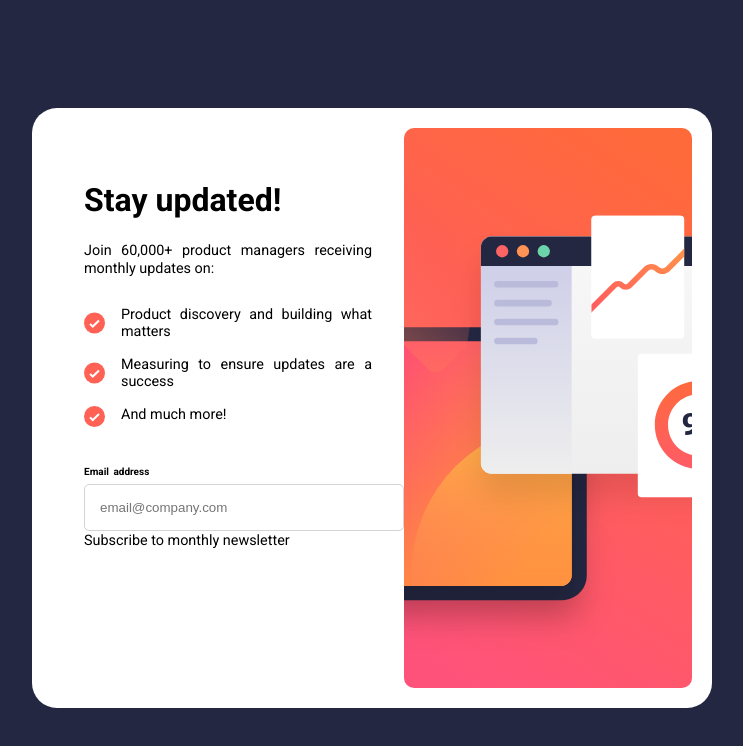
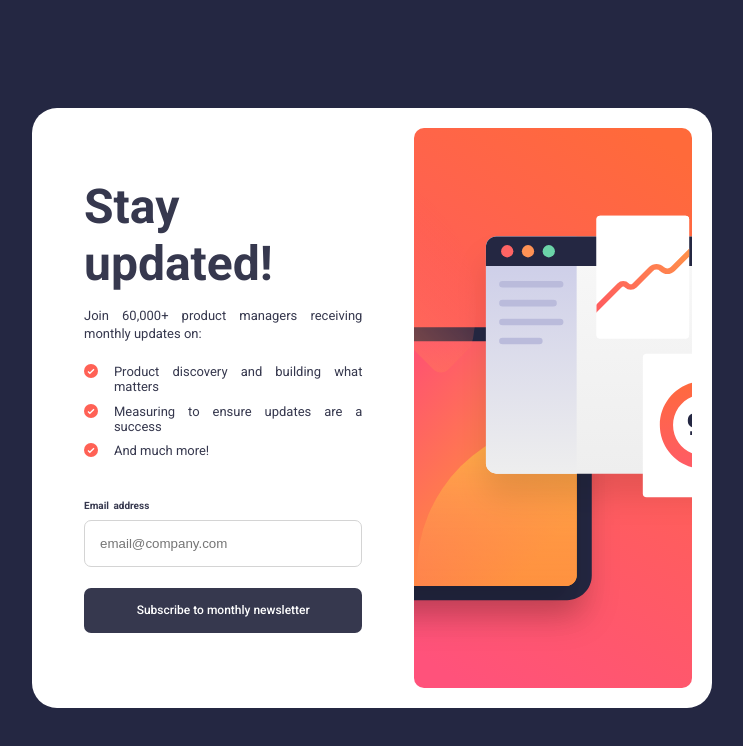
Before and after one commit to rohanjulka19/Newsletter-Signup-, a plain HTML site: page index.html in a window 1280 px wide. Shown: the whole page, without its empty margins (276-1019 px from the left). Drawn offline with Linux system fonts and the light colour scheme.

Commit message:
browser dpart completed

```diff
--- a/index.html
+++ b/index.html
@@ -5,9 +5,9 @@
   <meta name="viewport" content="width=device-width, initial-scale=1.0"> <!-- displays site properly based on user's device -->
 
   <link rel="icon" type="image/png" sizes="32x32" href="./assets/images/favicon-32x32.png">
-  <link rel="preconnect" href="https://fonts.googleapis.com">
+<link rel="preconnect" href="https://fonts.googleapis.com">
 <link rel="preconnect" href="https://fonts.gstatic.com" crossorigin>
-<link href="https://fonts.googleapis.com/css2?family=Roboto:wght@400;700&display=swap" rel="stylesheet">
+<link href="https://fonts.googleapis.com/css2?family=Roboto:wght@400;500;700&display=swap" rel="stylesheet">
   <title>Frontend Mentor | Newsletter sign-up form with success message</title>
 
   <!-- Feel free to remove these styles or customise in your own stylesheet 👍 -->
@@ -24,15 +24,14 @@
             height: 70vh;
             width: 50vw;
       }
+
       .paragraph {
             font-size: 16px;
             font-family: 'Roboto', sans-serif;
             font-weight: 400;
-            font-size: 0.9rem;
+            font-size: 13px;
       }
-      .success-message {
-          display: none;
-      }
+
       .image {
           width: 100%;
           height: 100%;
@@ -50,17 +49,22 @@
       .data {
           flex:1;
           text-align: justify;
-          margin: 2rem;
+          margin-right: 8%;
+          margin-left: 5%;
       }
       .heading {
             font-family: 'Roboto', sans-serif;
             font-weight: 700;
+            font-size: 3rem;
+            margin-top: 18%;
+            margin-bottom: 5%;
       }
       .container {
           display: flex;
           justify-content: center;
           align-content: center;
           height: 100vh;
+          color:  hsl(235, 18%, 26%);
       }
       .bullet-text {
             margin-left: 1rem;
@@ -68,33 +72,163 @@
       ul {
           margin: 0px;
           padding: 0px;
-          margin-top: 10%;
+          margin-top: 8%;
       }
       li {
           list-style: None;
           display: flex;
           flex-direction: row;
           margin: 0px;
-          margin-bottom: 1rem;
+          margin-bottom: 0.6rem;
       }
 
       .input-box {
         width: 100%;
         padding: 15px;
-        margin-top: 5px;
-        border-radius: 5px;
+        margin-top: 9px;
+        border-radius: 7px;
         border-style: solid;
         border-width: thin;
         border-color: hsl(0, 0%, 83%);
+        box-sizing: border-box;
+        outline: none;
+        cursor: pointer;
+      }
+
+      .input-box-error {
+            background: hsla(4, 100%, 67%, 0.2);
+            color:  hsla(4, 100%, 67%);
+            border-color: hsl(4, 70%, 67%);
+      }
+
+      .input-box:focus {
+          border: 1px solid black;
+      }
+
+      .input-box-error:focus {
+          border-color: hsl(4, 70%, 67%);
+      }
+
+      .input-label {
+          font-size: 10px;
+          font-family: 'Roboto', sans-serif;
+          font-weight: bold;
+          word-spacing: 2px;
+      }
+
+      .subscribe-btn {
+        width: 100%;
+        height: 45px;
+        background-color: hsl(235, 18%, 26%);
+        color: hsl(0, 0%, 100%);
+        border-style: none;
+        border-radius: 7px;
+        padding: 1px 5px;
+        font-family: 'Roboto', sans-serif;
+        font-weight: 500;
+        font-size: 12px;
+        margin-top: 1%;
+        cursor: pointer;
+      }
+
+      .subscribe-btn:hover {
+          background: linear-gradient(.25turn, hsl(329, 75%, 56%), 20%, hsl(4, 100%, 67%));
+          box-shadow:  0 10px 15px 5px hsla(4, 100%, 67%, 0.3);
+      }
+
+      .icon-list {
+          width: 5%;
+          height: 5%;
+      }
+
+      .success-div {
+          background: hsl(0, 0%, 100%);
+          width: 20vw;
+          height: 48vh;
+          margin: auto;
+          border-radius: 15px;
+          padding: 3% 5%;
+          display: none;
+      }
+
+      .icon-list-success {
+            width: 16%;
+            height: 16%;
+      }
+
+      .heading-1 {
+            font-family: 'Roboto', sans-serif;
+            font-weight: 700;
+            font-size: 2.4rem;
+            margin-top: 5%;
+      }
+
+      .success-message {
+        font-family: 'Roboto', sans-serif;
+        font-weight: 400;
+        font-size: 12px;
+        line-height: 1.1rem;
+
+      }
+      .dismiss-btn {
+          margin-top: 7%;
+      }
+
+      .label-container {
+          display: flex;
+          flex-direction: row;
+          justify-content: space-between;
+          align-content: flex-end;
+          padding: 0px;
+          margin-top: 5%;
       }
 
   </style>
+<script>
+    function validateEmail() {
+        errorLabel = document.getElementById("error-label")
+        emailInput = document.getElementById("email-input")
+
+        if (/^\w+([\.-]?\w+)*@\w+([\.-]?\w+)*(\.\w{2,3})+$/.test(emailInput.value)) {
+            console.log("valid")
+            errorLabel.style.display = "none"
+            emailInput.classList.remove("input-box-error")
+            return true
+        } else {
+            console.log("invalid")
+            errorLabel.style.display = "inline"
+            emailInput.classList.add("input-box-error")
+            return false
+      }
+    }
+    function subscribeEmail() {
+        if(validateEmail()) {
+            mainPage = document.getElementById('main-page')
+            successPage = document.getElementById('success-div')
+            emailInput = document.getElementById("email-input")
+            emailInput = document.getElementById("email-input")
+            emailText = document.getElementById("email-text")
+            emailText.innerHTML = emailInput.value
+            mainPage.style.display = "none"
+            successPage.style.display = "block"
+        }
+    }
+
+    function showSubscribeEmailPage() {
+            mainPage = document.getElementById('main-page')
+            successPage = document.getElementById('success-div')
+            emailInput.value = ""
+            mainPage.style.display = "flex"
+            successPage.style.display = "none"
+    }
+
+</script>
 </head>
 <body>
 
   <!-- Sign-up form start -->
 <div class="container">
-    <div class="main">
+    <div class="main" id="main-page">
         <div class="data">
             <h1 class="heading">  Stay updated! </h1>
             <span class="paragraph">
@@ -103,47 +237,41 @@
                     updates on:
             </span>
             <ul>
-                <li> <img src="assets/images/icon-list.svg"/>  <span class="bullet-text">Product discovery and building what matters</span></li>
-                <li> <img src="assets/images/icon-list.svg"/>  <span class="bullet-text">Measuring to ensure updates are a success</span></li>
-                <li> <img src="assets/images/icon-list.svg"/>  <span class="bullet-text">And much more!</span></li>
+                <li> <img  class="icon-list" src="assets/images/icon-list.svg"/>  <span class="bullet-text">Product discovery and building what matters</span></li>
+                <li> <img class="icon-list" src="assets/images/icon-list.svg"/>  <span class="bullet-text">Measuring to ensure updates are a success</span></li>
+                <li> <img class="icon-list" src="assets/images/icon-list.svg"/>  <span class="bullet-text">And much more!</span></li>
             </ul>
 
             <br>
-            <span style="font-size: 10px; font-family: 'Roboto', sans-serif; font-weight: bold; word-spacing: 2px;">
-                Email address
-            </span>
-            <br>
-            <input class="input-box" type="text" placeholder="email@company.com"/>
-            <br>
-                <span>
+            <div class="label-container">
+                <span class="input-label">
+                    Email address
                 </span>
-                Subscribe to monthly newsletter
+
+                <span class="input-label" id="error-label" style="color: hsl(4, 100%, 67%); display: none;">
+                    Valid email required
+                </span>
+            </div>
+            <input class="input-box" type="email" id="email-input" placeholder="email@company.com" oninput="validateEmail()"/>
+            <br><br>
+            <button class="subscribe-btn" onclick="subscribeEmail()"> Subscribe to monthly newsletter </button>
             </span>
         </div>
         <div class="image-div">
             <img class="image" src="assets/images/illustration-sign-up-desktop.svg">
         </div>
     </div>
+    <div class="success-div" id="success-div">
+        <img class="icon-list-success" src="assets/images/icon-success.svg"/>
+        <h1 class="heading-1">Thanks for subscribing!</h1>
+        <p class="success-message">
+            A confirmation email has been sent to <span style="font-weight: bold;" id="email-text">ash@loremcompany.com</span>.
+            Please open it and click the button inside to confirm your subscription.
+        </p>
 
+            <button class="subscribe-btn dismiss-btn" onclick="showSubscribeEmailPage()"> Dismiss message </button>
+    </div>
 </div>
-
-
-
-
-  <!-- Sign-up form end -->
-
-  <!-- Success message start -->
-<p class="success-message">
-      Thanks for subscribing!
-
-  A confirmation email has been sent to ash@loremcompany.com.
-  Please open it and click the button inside to confirm your subscription.
-
-  Dismiss message
-
-
-</p>
-  <!-- Success message end -->
 
   <div class="attribution">
     Challenge by <a href="https://www.frontendmentor.io?ref=challenge" target="_blank">Frontend Mentor</a>.
```
Also changed, not shown: 1 other file.
